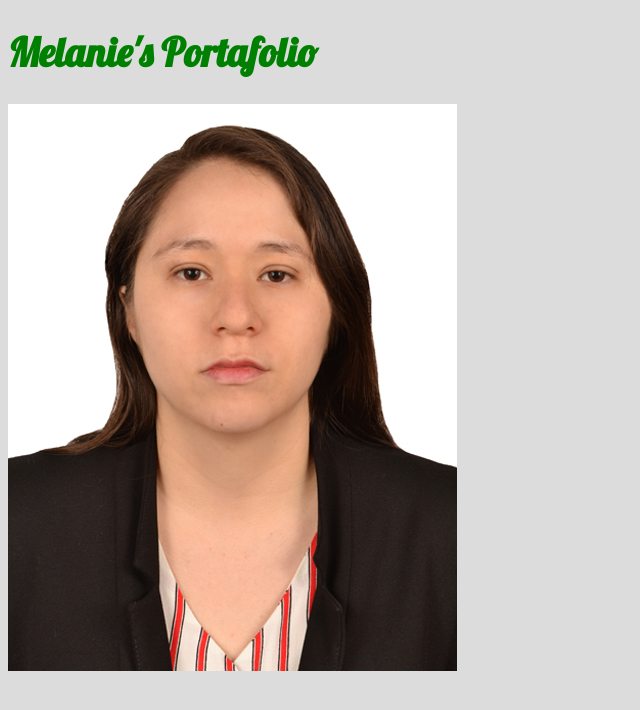
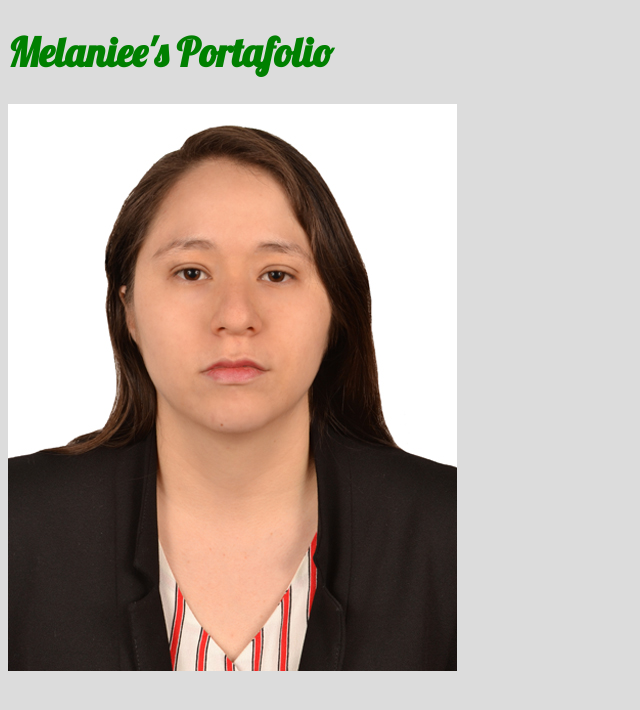
Before and after one commit to melanierolo/melanierolo.github.io, a plain HTML site: page index.html in a window 1280 px wide. Shown: the whole page, without its empty margins (0-640 px from the left). Drawn offline with Linux system fonts and the light colour scheme.

Commit message:
change title2

```diff
--- a/index.html
+++ b/index.html
@@ -16,7 +16,7 @@
                 color: green;
             }
     </style>
-   <h1> Melanie's Portafolio </h1>
+   <h1> Melaniee's Portafolio </h1>
    <main>
     <img src="https://raw.githubusercontent.com/melanierolo/melanierolo.github.io/main/photoprofile.jpg"/>
    </main>
```
